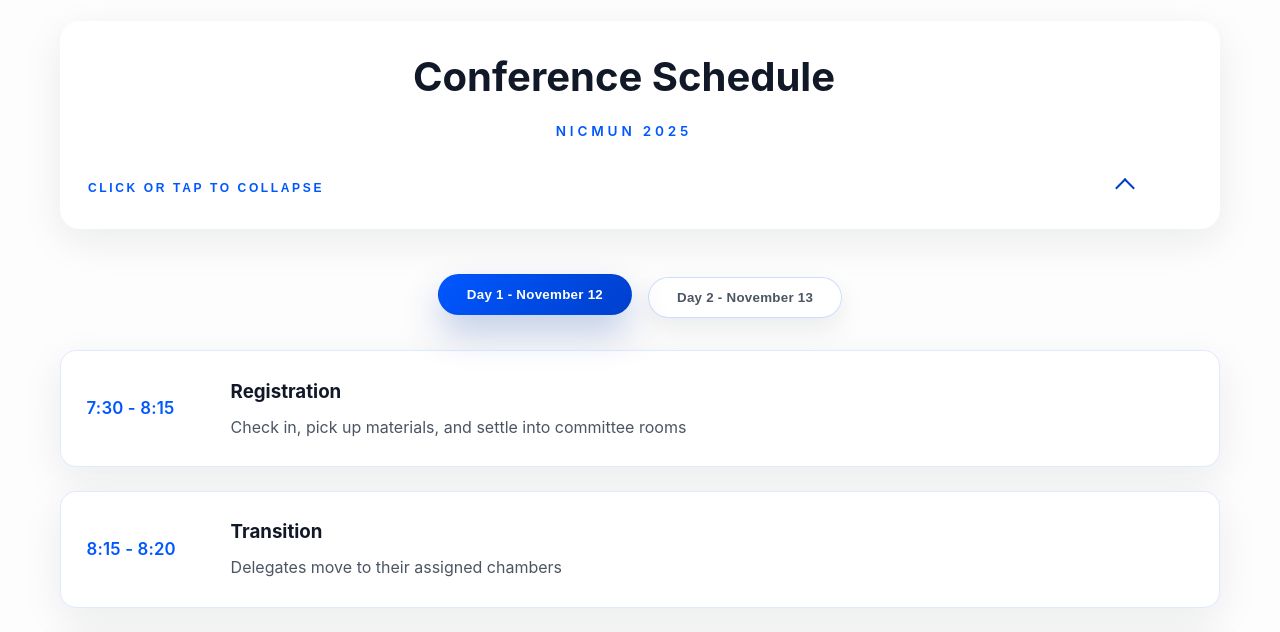
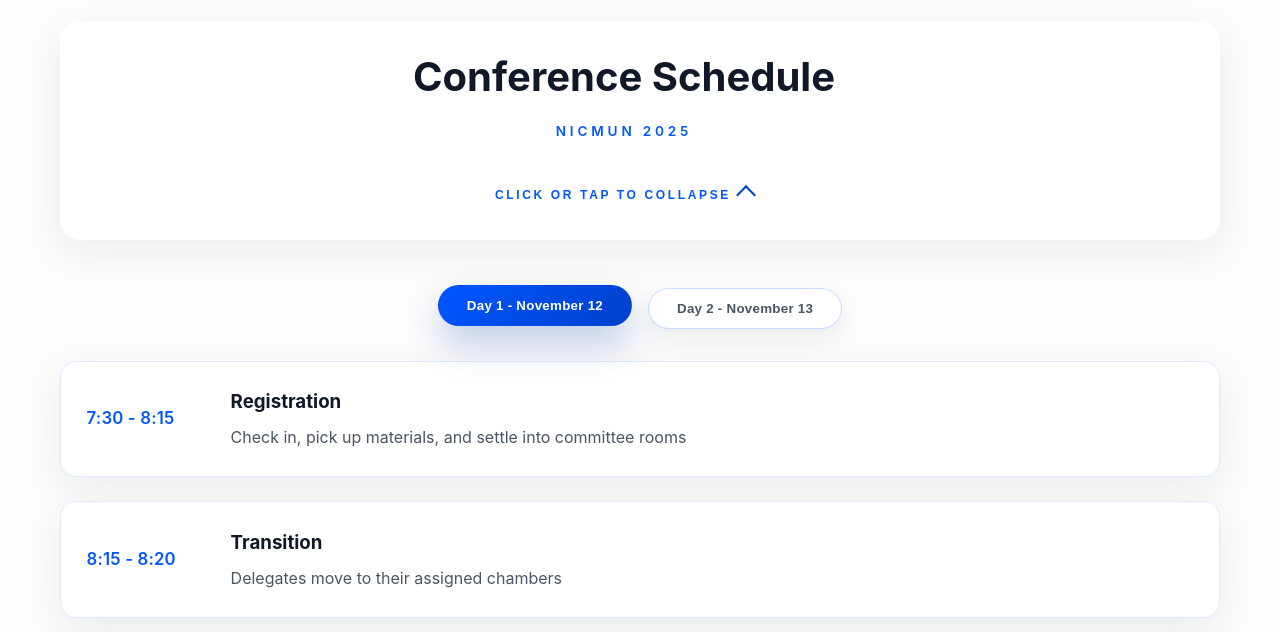
Before and after one commit to EsElCamii/nicmun-online, a plain HTML site: page index.html in a window 1280 px wide. Shown: the part 4276-4908 px from the top of the page. Drawn offline with Linux system fonts and the light colour scheme.

Commit message:
Restore centered schedule toggle and guard manual control

```diff
--- a/script.js
+++ b/script.js
@@ -166,8 +166,11 @@
     }
   };
 
-  const setExpanded = (expanded, { userInitiated = false, force = false } = {}) => {
-    if (!force) {
+  const setExpanded = (
+    expanded,
+    { userInitiated = false, force = false } = {}
+  ) => {
+    if (!force && !userInitiated) {
       if (manualPreference === false && expanded) {
         return;
       }
--- a/style.css
+++ b/style.css
@@ -123,13 +123,14 @@
   text-transform: uppercase;
   letter-spacing: 0.22em;
   color: var(--neutral-500);
-  display: flex;
+  display: inline-flex;
   align-items: center;
-  justify-content: flex-start;
+  justify-content: center;
   gap: 0.5rem;
-  width: 100%;
-  margin-top: 0.5rem;
-  padding: 0.65rem clamp(1.25rem, 3vw, 1.75rem) 0.65rem 0;
+  width: auto;
+  min-width: clamp(180px, 48vw, 260px);
+  margin: 0.75rem auto 0;
+  padding: 0.85rem 1.5rem;
   border: 0;
   border-radius: 999px;
   background: transparent;
@@ -137,13 +138,14 @@
   touch-action: manipulation;
   -webkit-tap-highlight-color: transparent;
   appearance: none;
+  text-align: center;
   transition: color 0.2s ease, background-color 0.2s ease,
     box-shadow 0.2s ease;
 }
 
 .section-intro--collapsible-indicator::after {
   content: "";
-  margin-left: auto;
+  margin-left: 0;
   width: 12px;
   height: 12px;
   border-right: 2px solid var(--primary);
@@ -156,7 +158,11 @@
 .section-intro--collapsible-indicator:focus-visible {
   color: var(--primary-darker);
   background: transparent;
-  outline: none;
+}
+
+.section-intro--collapsible-indicator:focus-visible {
+  outline: 2px solid var(--primary);
+  outline-offset: 4px;
 }
 
 .section-intro--collapsible-indicator:hover::after,
```
